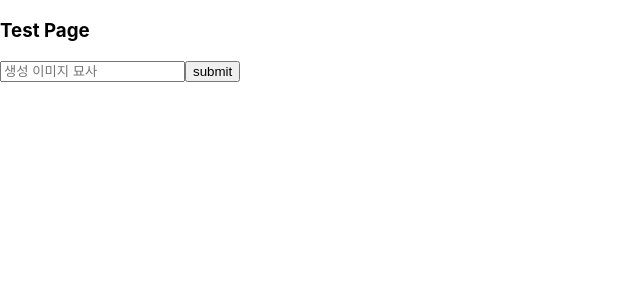
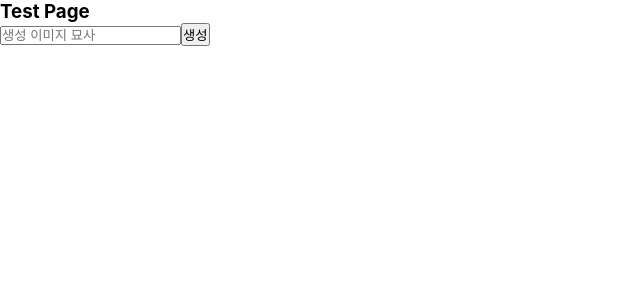
Before and after one commit to KU-WM/Human-FinalProject-Front, a React (Create React App) app: page / in a window 1280 px wide. Shown: the top 300 px of the page, without its empty margins (0-640 px from the left). Built offline with nearby package versions, Linux system fonts and the light colour scheme.

Commit message:
전송 방식 변경

```diff
--- a/package.json
+++ b/package.json
@@ -7,6 +7,7 @@
     "@testing-library/jest-dom": "^6.6.3",
     "@testing-library/react": "^16.3.0",
     "@testing-library/user-event": "^13.5.0",
+    "axios": "^1.9.0",
     "react": "^19.1.0",
     "react-dom": "^19.1.0",
     "react-router-dom": "^7.6.1",
--- a/src/App.css
+++ b/src/App.css
@@ -1,38 +1,4 @@
-.App {
-  text-align: center;
+* {
+  margin: 0;
+  padding: 0;
 }
-
-.App-logo {
-  height: 40vmin;
-  pointer-events: none;
-}
-
-@media (prefers-reduced-motion: no-preference) {
-  .App-logo {
-    animation: App-logo-spin infinite 20s linear;
-  }
-}
-
-.App-header {
-  background-color: #282c34;
-  min-height: 100vh;
-  display: flex;
-  flex-direction: column;
-  align-items: center;
-  justify-content: center;
-  font-size: calc(10px + 2vmin);
-  color: white;
-}
-
-.App-link {
-  color: #61dafb;
-}
-
-@keyframes App-logo-spin {
-  from {
-    transform: rotate(0deg);
-  }
-  to {
-    transform: rotate(360deg);
-  }
-}
--- a/src/pages/main.jsx
+++ b/src/pages/main.jsx
@@ -1,17 +1,45 @@
-import { React } from "react";
+import axios from "axios";
+import { React, useCallback, useState } from "react";
 
 const MainPage = () => {
+  const [message, setMessage] = useState("");
+
+  const setData = (e) => {
+    console.log("message", e.target.value);
+    setMessage(e.target.value);
+  };
+
+  const sendData = async () => {
+    console.log("Send Data!");
+
+    try {
+      axios
+        .post("https://human-finalproject-back.onrender.com/user/answer", {
+          message: message,
+        })
+        .then((res) => {
+          console.log("Response: ", res);
+          return res.data;
+        });
+    } catch (error) {
+      console.log("Error ", error);
+      throw error;
+    }
+  };
+
   return (
     <>
       <main>
         <h3>Test Page</h3>
-        <form
-          action="https://human-finalproject-back.onrender.com/user/answer"
-          method="POST"
-        >
-          <input type="text" name="message" placeholder="생성 이미지 묘사" />
-          <button type="submit">submit</button>
-        </form>
+        <input
+          type="text"
+          name="message"
+          placeholder="생성 이미지 묘사"
+          onChange={setData}
+        />
+        <button type="button" onClick={sendData}>
+          생성
+        </button>
       </main>
     </>
   );
```
Also changed, not shown: 1 other file (tests, documents, lock files or other folders).
